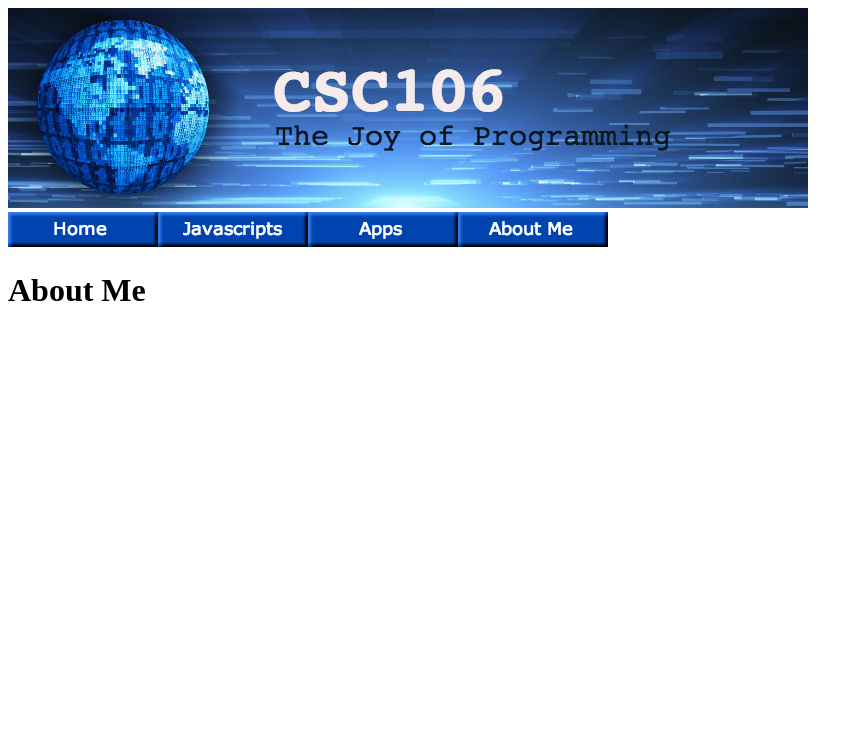
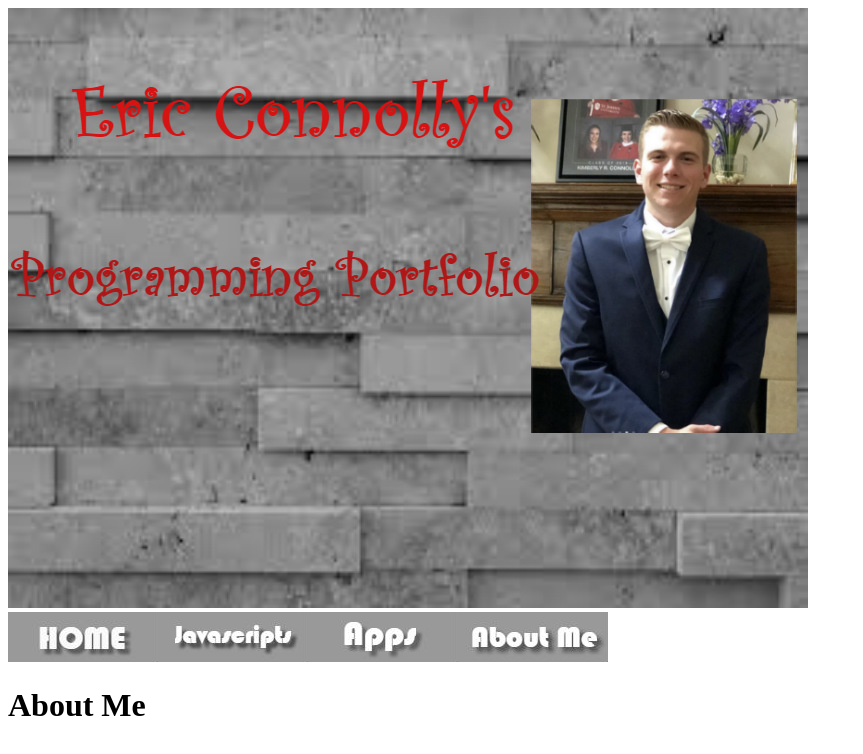
Before and after one commit to econnolly21/econnolly21.github.io, a plain HTML site: page about.html in a window 1280 px wide. Shown: the whole page, without its empty margins (0-863 px from the left). Drawn offline with Linux system fonts and the light colour scheme.

Commit message:
Update about.html

```diff
--- a/about.html
+++ b/about.html
@@ -6,15 +6,15 @@
         <title>Eric's Portfolio</title>
        </head>
     <body>
-        <img src="https://raw.githubusercontent.com/econnolly21/econnolly21.github.io/master/csc106_banner.jpg" alt="Thhe Joy of Programming Banner">
+        <img src="https://raw.githubusercontent.com/econnolly21/econnolly21.github.io/master/CSC106bannerwebsite_jpg.jpg" alt+"the joy of programming banner">
         <br>
 
         <table>
             <thead>
-                <a href="https://econnolly21.github.io/index1.html"><tr><img src="https://raw.githubusercontent.com/econnolly21/econnolly21.github.io/master/home_portfolio.png" alt="home button"></tr></a>
-                <a href="https://econnolly21.github.io/javascripts.html"><tr><img src="https://raw.githubusercontent.com/econnolly21/econnolly21.github.io/master/javascripts_portfolio.png" alt="javascripts button"></tr></a>
-                <a href="https://econnolly21.github.io/apps.html"><tr><img src="https://raw.githubusercontent.com/econnolly21/econnolly21.github.io/master/apps_portfolio.png" alt="home button"></tr></a>
-                <a href="https://econnolly21.github.io/about.html"><tr><img src="https://raw.githubusercontent.com/econnolly21/econnolly21.github.io/master/aboutme_portfolio.png" alt="about me button"></tr></a>
+                <a href="https://econnolly21.github.io/index1.html"><tr><img src="https://raw.githubusercontent.com/econnolly21/econnolly21.github.io/master/Home%20button.jpg"></tr></a>
+                <a href="https://econnolly21.github.io/javascripts.html"><tr><img src="https://raw.githubusercontent.com/econnolly21/econnolly21.github.io/master/Javascripts2.jpg" alt="javascripts button"></tr></a>
+                <a href="https://econnolly21.github.io/apps.html"><tr><img src="https://raw.githubusercontent.com/econnolly21/econnolly21.github.io/master/Apps.jpg" alt="home button"></tr></a>
+                <a href="https://econnolly21.github.io/about.html"><tr><img src="https://raw.githubusercontent.com/econnolly21/econnolly21.github.io/master/About%20me2.jpg" alt="about me button"></tr></a>
             </thead>
         </table>
 
```
